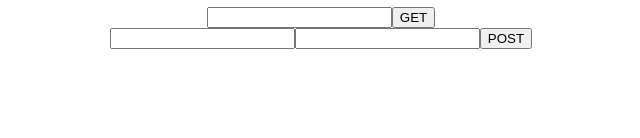
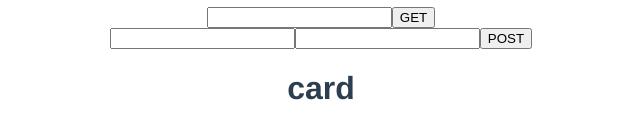
Before and after one commit to renasami/myjlab_summer_2021_teamM, a Vue app in the folder app/my-vue-app/: page / in a window 1280 px wide. Shown: the part 346-484 px from the top of the page, without its empty margins (319-959 px from the left). Built offline with nearby package versions, Linux system fonts and the light colour scheme.

Commit message:
’あみちゃん用 ;

```diff
--- a/app/my-vue-app/package.json
+++ b/app/my-vue-app/package.json
@@ -10,6 +10,8 @@
   "dependencies": {
     "axios": "^0.21.1",
     "core-js": "^3.16.0",
+    "loadash": "^1.0.0",
+    "sass-loader": "10.1.1",
     "vue": "^2.6.11",
     "vue-router": "^3.5.2",
     "vuetify": "^2.5.8",
--- a/app/my-vue-app/src/App.vue
+++ b/app/my-vue-app/src/App.vue
@@ -2,16 +2,18 @@
   <div id="app">
     <img alt="Vue logo" src="./assets/logo.png">
     <HelloWorld msg="Welcome to Your Vue.js App"/>
+    <Card />
   </div>
 </template>
 
 <script>
 import HelloWorld from './components/HelloWorld.vue'
-
+import Card from './components/Card.vue'
 export default {
   name: 'App',
   components: {
-    HelloWorld
+    HelloWorld,
+    Card
   }
 }
 </script>
--- /dev/null
+++ b/app/my-vue-app/src/components/Card.vue
@@ -0,0 +1,13 @@
+<template>
+    <div>
+        <h1>card</h1>
+    </div>
+</template>
+<script>
+export default {
+    name: "Card",
+}
+</script>
+<style scoped>
+
+</style>
```
Also changed, not shown: 1 other file (tests, documents, lock files or other folders).
